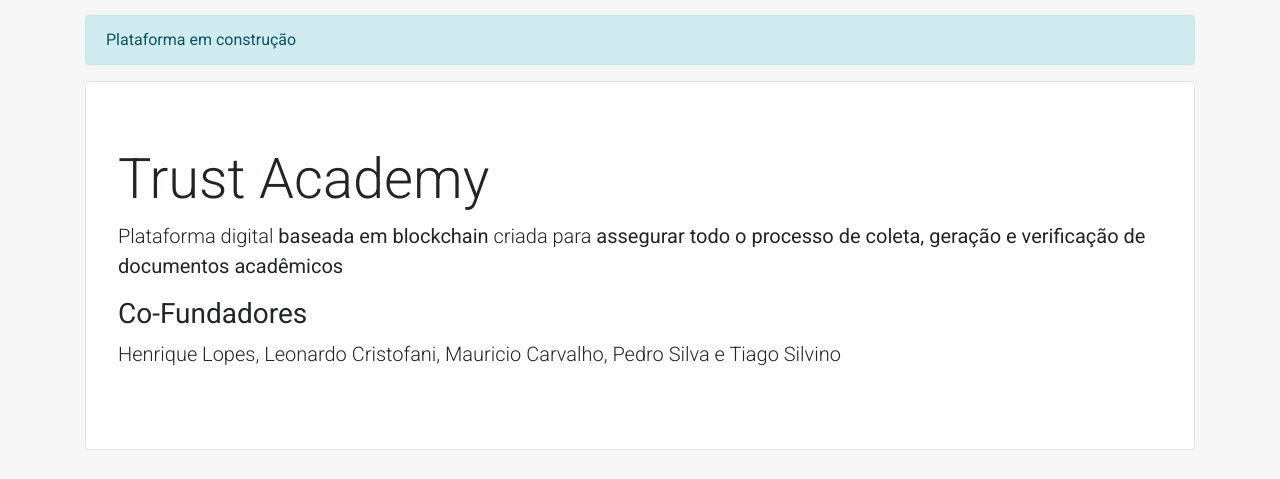
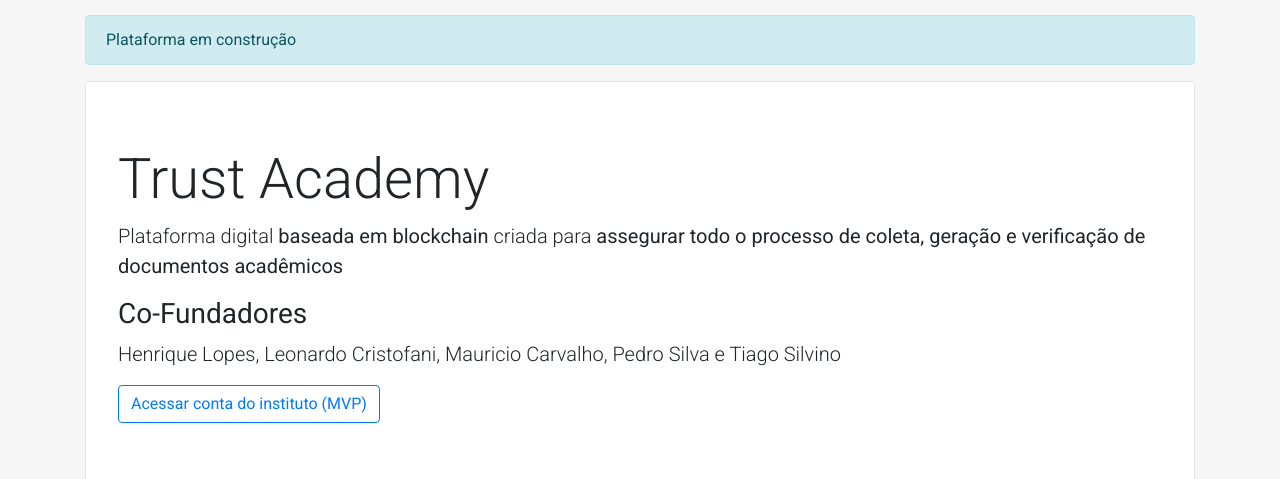
Before and after one commit to fiap-winners/landing-page, a plain HTML site: page index.html in a window 1280 px wide. Shown: the top 479 px of the page. Drawn offline with nearby package versions, Linux system fonts and the light colour scheme.

Commit message:
add link to admin

```diff
--- a/index.html
+++ b/index.html
@@ -22,6 +22,11 @@
       <h3 class="display-5">Co-Fundadores</h3>
       <p class="lead"> Henrique Lopes, Leonardo Cristofani, Mauricio Carvalho, Pedro Silva e Tiago Silvino
       </p>
+      <p>
+        <a href="https://admin.trustacademy.link" class="btn btn-outline-primary">
+          Acessar conta do instituto (MVP)
+        </a>
+      </p>
     </div>
     <div class="row">
       <div class="col-md-6">
```
